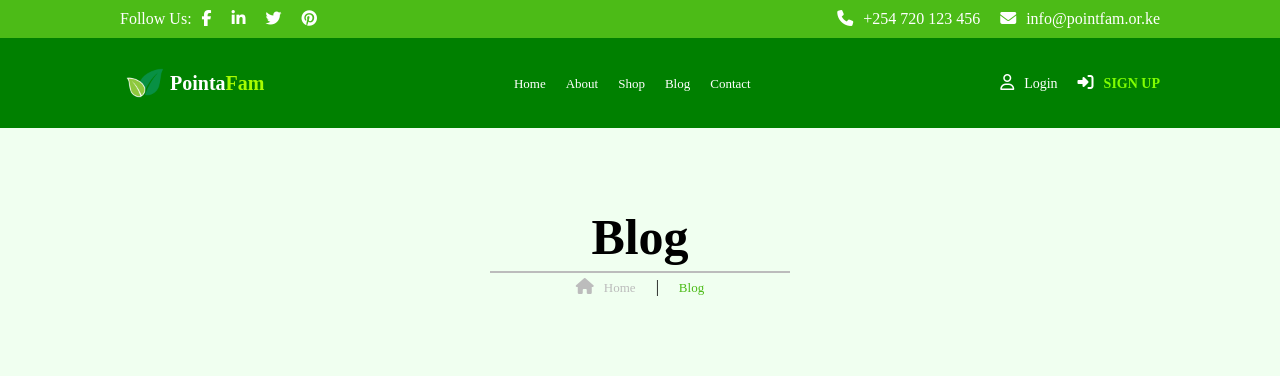
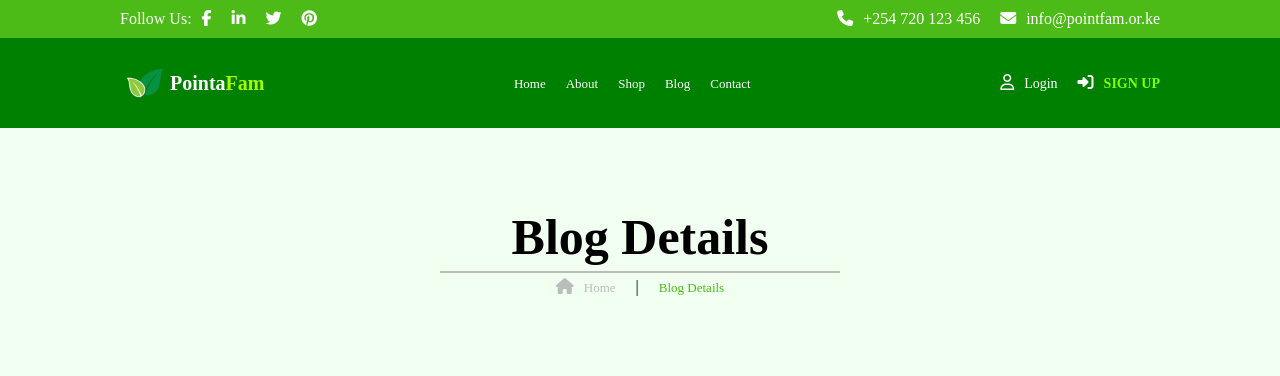
Before and after one commit to Athooh/PointaFam, a plain HTML site: page blog_page.html in a window 1280 px wide. Shown: the top 376 px of the page. Drawn offline with Linux system fonts and the light colour scheme.

Commit message:
blog page updated

```diff
--- a/blog_page.html
+++ b/blog_page.html
@@ -52,14 +52,14 @@
     </header>
     <section>
         <div class="bunner">
-            <h1>Blog</h1>
+            <h1>Blog Details</h1>
             <div class="menu_redirect">
             <ul>
                 <li><i class="fa-solid fa-house"></i><a href="index.html">Home</a></li>
             </ul>
             <p>|</p>
             <ul>
-                <li><a href="blog.html"><span>Blog</span></a></li>
+                <li><a href="blog.html"><span>Blog Details</span></a></li>
             </ul>
         </div>
     </section>
--- a/styles.css
+++ b/styles.css
@@ -363,7 +363,7 @@ section .call_to_action {
     font-size: 50px;
     border-bottom: 2px solid #bcbcbc;
     padding-bottom: 5px;
-    width: 300px;
+    width: 400px;
     margin: auto;
 }
 
```
